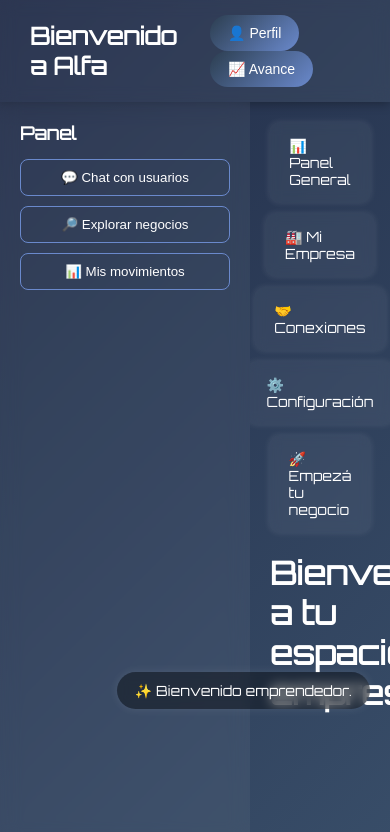
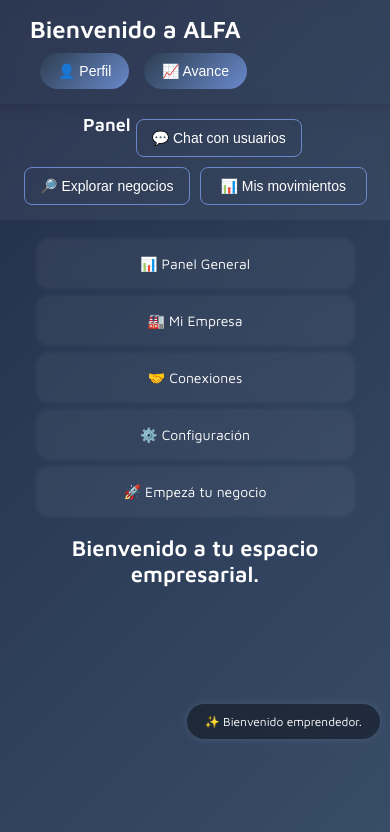
Before and after one commit to CtAlexander/ALFA-4-Innovaci-n-, a plain HTML site: page pagina-principal.html in a window 390 px wide. Drawn offline with nearby package versions, Linux system fonts and the light colour scheme.

Commit message:
Update pagina-principal.html

```diff
--- a/pagina-principal.html
+++ b/pagina-principal.html
@@ -4,7 +4,7 @@
   <meta charset="UTF-8" />
   <meta name="viewport" content="width=device-width, initial-scale=1.0"/>
   <title>Pantalla Principal - IA Alfa</title>
-  <link href="https://fonts.googleapis.com/css2?family=Orbitron&display=swap" rel="stylesheet">
+  <link href="https://fonts.googleapis.com/css2?family=Maven+Pro:wght@400;500;600&display=swap" rel="stylesheet">
   <script src="https://unpkg.com/lottie-web@latest/build/player/lottie.min.js"></script>
   <style>
     * {
@@ -12,7 +12,7 @@
     }
     html, body {
       height: 100%;
-      font-family: 'Orbitron', sans-serif;
+      font-family: 'Maven Pro', sans-serif;
       background: linear-gradient(135deg, #0e162e, #1c2541, #3a506b, #5bc0be);
       background-size: 400% 400%;
       animation: fondoElegante 30s ease infinite;
@@ -193,12 +193,72 @@
   }
 }
 
+@media (max-width: 768px) {
+  header {
+    flex-direction: column;
+    align-items: flex-start;
+    gap: 10px;
+  }
+
+  .main-layout {
+    flex-direction: column;
+  }
+
+  .sidebar {
+    width: 100%;
+    display: flex;
+    flex-wrap: wrap;
+    justify-content: center;
+    padding: 10px;
+  }
+
+  .sidebar button {
+    width: 45%;
+    margin: 5px;
+    font-size: 14px;
+  }
+
+  .tarjetas {
+    flex-direction: column;
+    align-items: center;
+  }
+
+  .tarjeta {
+    width: 90%;
+    text-align: center;
+  }
+
+  .post img {
+    max-width: 100%;
+    height: auto;
+  }
+
+  #avatarAnimacion {
+    width: 80px;
+    height: 80px;
+  }
+
+  .alfa-avatar {
+    bottom: 10px;
+    right: 10px;
+  }
+
+  .alfa-bubble {
+    font-size: 12px;
+    max-width: 200px;
+  }
+
+  h1 {
+    font-size: 22px;
+    text-align: center;
+  }
+}
 
   </style>
 </head>
 <body>
   <header>
-    <h2>Bienvenido a Alfa</h2>
+    <h2>Bienvenido a ALFA</h2>
     <div>
       <button class="perfil-btn" onclick="irAPerfil()">👤 Perfil</button>
       <button class="perfil-btn" onclick="irAAvance()">📈 Avance</button>
```
